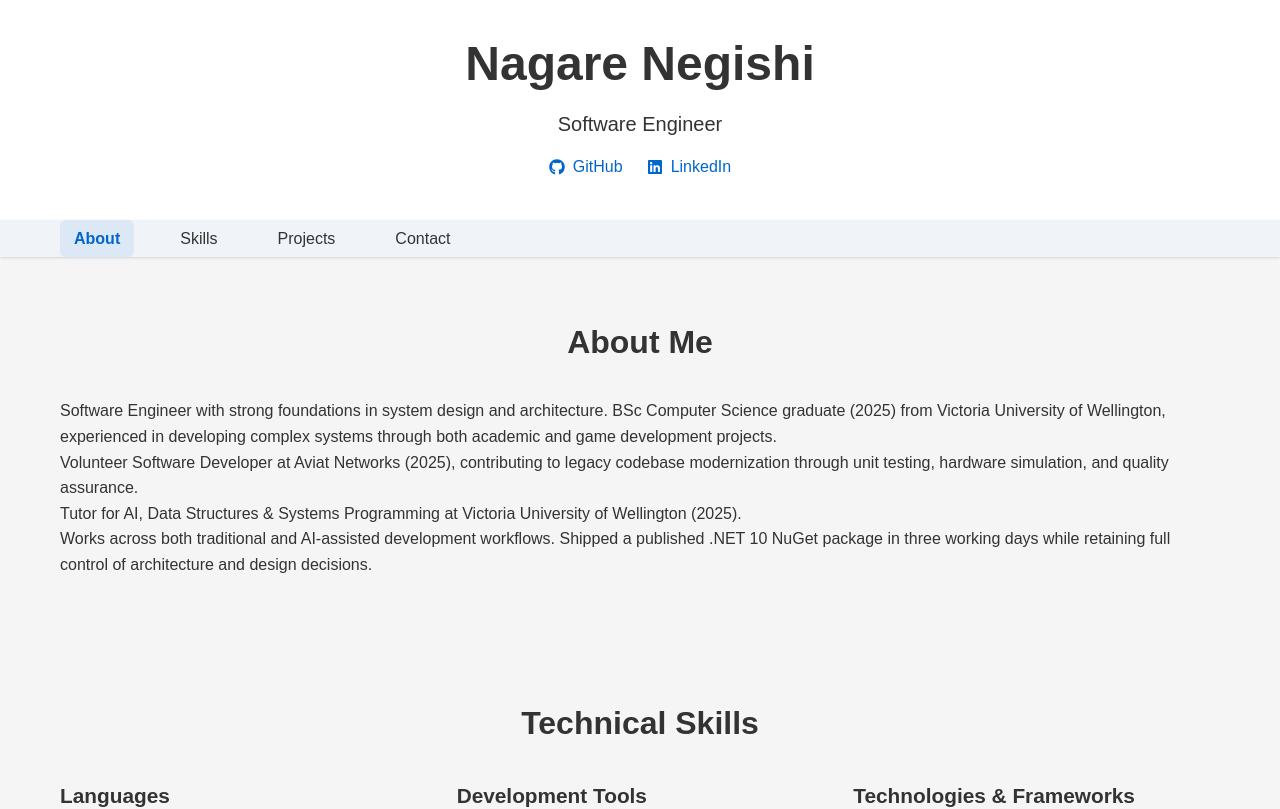
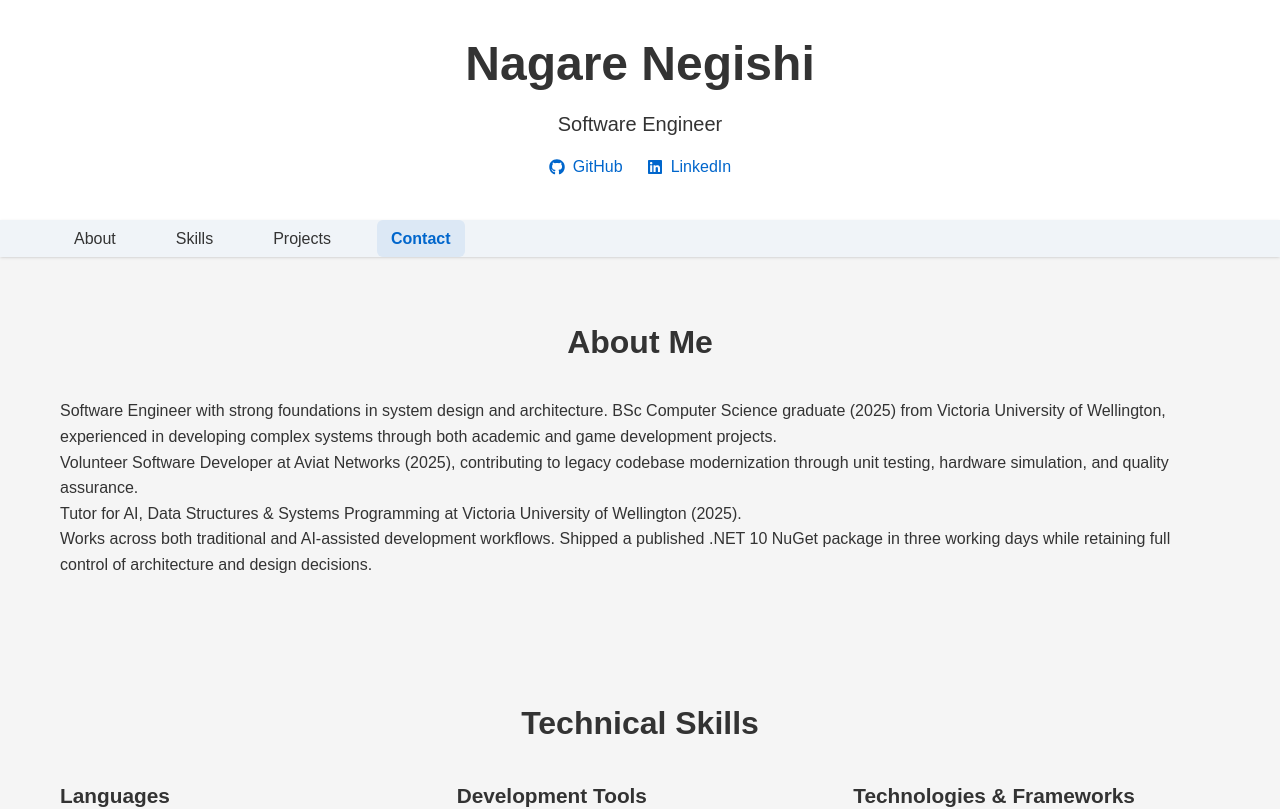
Before and after one commit to NagareNegishi/NagareNegishi.github.io, a React (Vite) app: page / in a window 1280 px wide. Shown: the top 809 px of the page. Built offline with nearby package versions, Linux system fonts and the light colour scheme.

Commit message:
pick the section with the highest visible ratio #22

```diff
--- a/src/components/Nav.jsx
+++ b/src/components/Nav.jsx
@@ -8,9 +8,18 @@ function Nav() {
         // threshold fires the callback at each listed ratio
         const observer = new IntersectionObserver(
             (entries) => {
+                // update each section's current ratio in the map
                 entries.forEach(entry => {
-                    if (entry.isIntersecting) setActive(entry.target.id)
+                    ratiosRef.current.set(entry.target.id, entry.intersectionRatio)
                 })
+
+                // pick the section with the highest visible ratio
+                let maxId = ''
+                let maxRatio = 0
+                ratiosRef.current.forEach((ratio, id) => {
+                    if (ratio > maxRatio) { maxRatio = ratio; maxId = id }
+                })
+                if (maxId) setActive(maxId)
             },
             { threshold: [0, 0.2, 0.4, 0.6, 0.8, 1.0] }
         )
```
